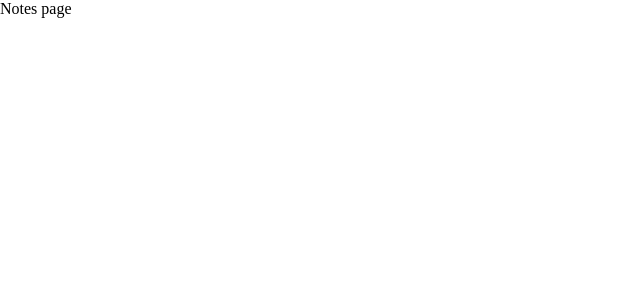
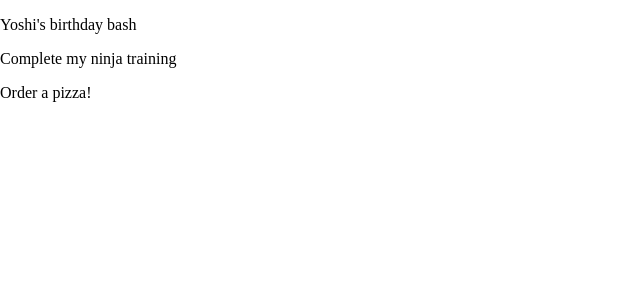
Before and after one commit to raphabarreto/material-ui-tut, a React (Create React App) app: page / in a window 1280 px wide. Shown: the top 300 px of the page, without its empty margins (0-640 px from the left). Built offline with nearby package versions, Linux system fonts and the light colour scheme; data requests are answered from the project's data file.

Commit message:
Using JSON Server

```diff
--- /dev/null
+++ b/data/db.json
@@ -0,0 +1,22 @@
+{
+  "notes": [
+    {
+      "title": "Yoshi's birthday bash",
+      "details": "Lorem Ipsum is simply dummy text of the printing and typesetting industry. Lorem Ipsum has been the industry's standard dummy text ever since the 1500s, when an unknown printer took a galley of type and scrambled it to make a type specimen book.",
+      "category": "reminders",
+      "id": 1
+    },
+    {
+      "title": "Complete my ninja training",
+      "details": "Lorem Ipsum is simply dummy text of the printing and typesetting industry. Lorem Ipsum has been the industry's standard dummy text ever since the 1500s, when an unknown printer took.",
+      "category": "work",
+      "id": 2
+    },
+    {
+      "title": "Order a pizza!",
+      "details": "Lorem Ipsum is simply dummy text of the printing and typesetting industry. Lorem Ipsum has been the industry's standard dummy text ever since the 1500s, when an unknown printer took a galley of type and scrambled it to make a type specimen book.\nLorem Ipsum is simply dummy text of the printing and typesetting industry. Lorem Ipsum has been the industry's standard dummy text ever since the 1500s, when an unknown printer took a galley of type and scrambled it to make a type specimen book.",
+      "category": "todos",
+      "id": 3
+    }
+  ]
+}
--- a/src/pages/Create.js
+++ b/src/pages/Create.js
@@ -9,6 +9,7 @@ import Radio from "@material-ui/core/Radio";
 import RadioGroup from "@material-ui/core/RadioGroup";
 import FormControl from "@material-ui/core/FormControl";
 import FormLabel from "@material-ui/core/FormLabel";
+import { useHistory } from "react-router-dom";
 
 const useStyles = makeStyles({
   field: {
@@ -20,6 +21,7 @@ const useStyles = makeStyles({
 
 export default function Create() {
   const classes = useStyles();
+  const history = useHistory();
 
   const [title, setTitle] = useState("");
   const [details, setDetails] = useState("");
@@ -42,7 +44,11 @@ export default function Create() {
     }
 
     if (title && details) {
-      console.log(title, details, category);
+      fetch("http://localhost:8000/notes", {
+        method: "POST",
+        headers: { "Content-Type": "application/json" },
+        body: JSON.stringify({ title, details, category }),
+      }).then(() => history.push("/"));
     }
   };
 
--- a/src/pages/Notes.js
+++ b/src/pages/Notes.js
@@ -1,9 +1,19 @@
-import React from 'react'
+import React, { useEffect, useState } from "react";
 
 export default function Notes() {
+  const [notes, setNotes] = useState([]);
+
+  useEffect(() => {
+    fetch("http://localhost:8000/notes").then((response) =>
+      response.json().then((data) => setNotes(data))
+    );
+  }, []);
+
   return (
     <div>
-      Notes page
+      {notes.map((note) => (
+        <p key={note.id}>{note.title}</p>
+      ))}
     </div>
-  )
+  );
 }
```
